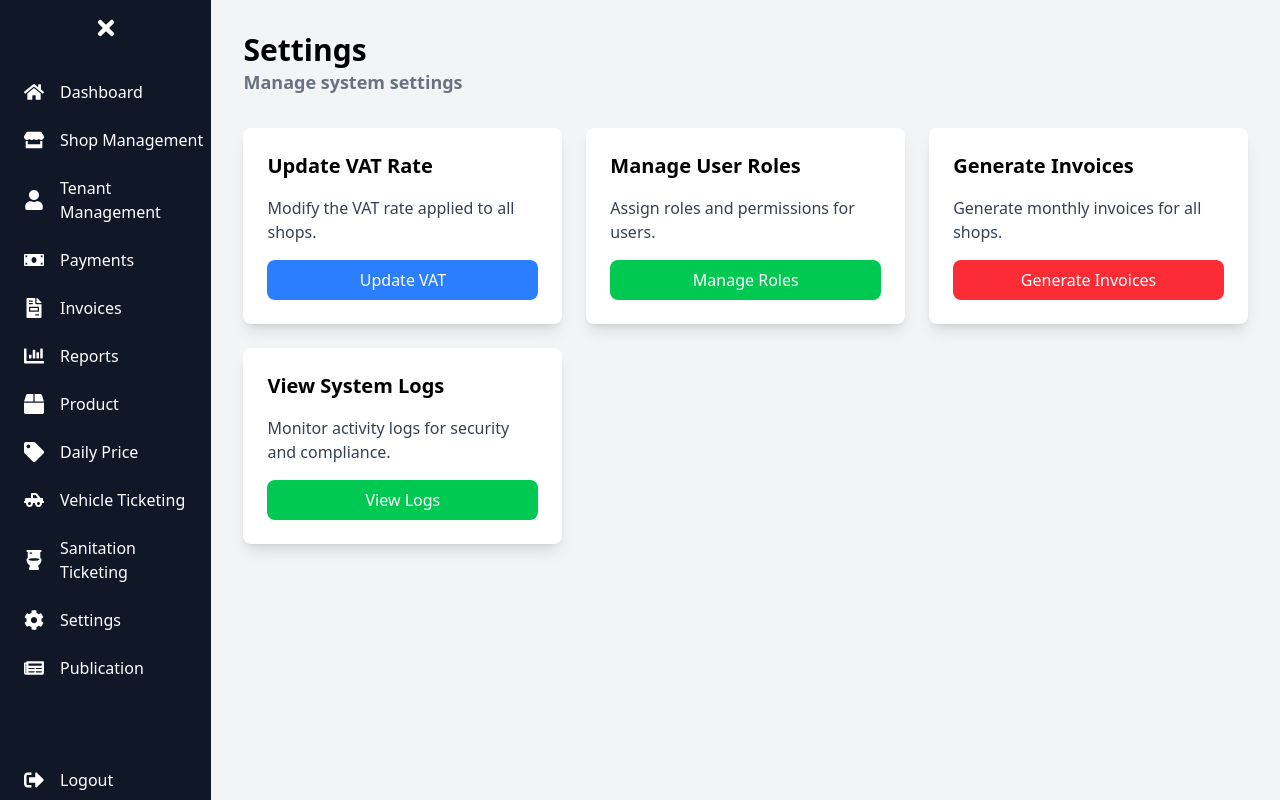
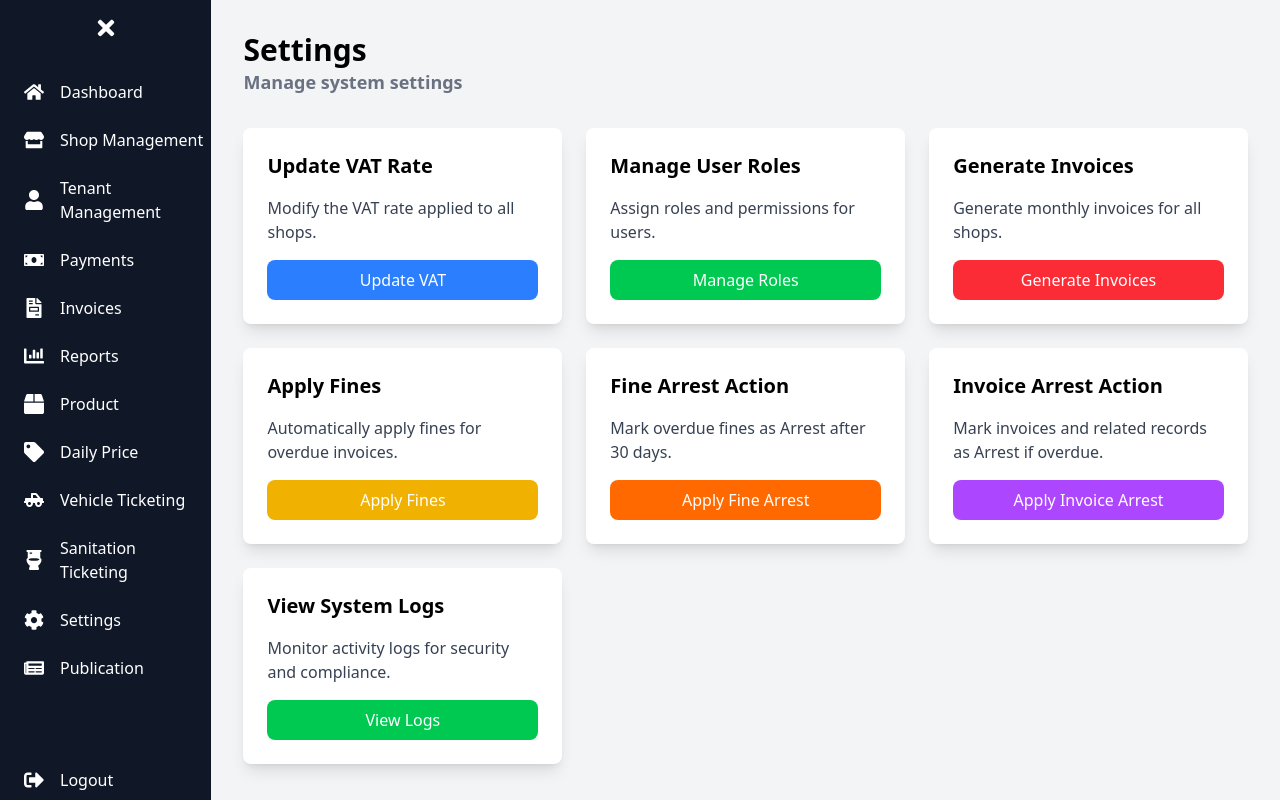
Before and after one commit to RashenThemiya/community, a React (Vite) app in the folder Frontend/: page /settings in a window 1280 px wide. Built offline with nearby package versions, Linux system fonts and the light colour scheme.

Commit message:
Update Setting.jsx

```diff
--- a/Frontend/src/pages/SettingPage/Setting.jsx
+++ b/Frontend/src/pages/SettingPage/Setting.jsx
@@ -2,15 +2,15 @@ import { useState } from "react";
 import { useNavigate } from "react-router-dom";
 import { toast } from "react-toastify";
 import Sidebar from "../../components/Sidebar";
-import api from "../../utils/axiosInstance"; // <-- Use your axios instance
+import api from "../../utils/axiosInstance";
 
 const Setting = () => {
     const navigate = useNavigate();
     const [loading, setLoading] = useState(false);
 
-    // Handle invoice generation
-    const handleGenerateInvoices = async () => {
-        const token = localStorage.getItem("token");
+    const token = localStorage.getItem("token");
+
+    const handleApiCall = async (endpoint, successMsg, errorMsg) => {
         if (!token) {
             toast.error("Unauthorized! Please log in.");
             navigate("/login");
@@ -19,21 +19,29 @@ const Setting = () => {
 
         try {
             setLoading(true);
-            // API call to generate invoices
-            const response = await api.post("/api/generateInvoices/generate-all", {}, {
-                headers: {
-                    Authorization: `Bearer ${token}` // Pass token in headers
-                }
+            const response = await api.post(endpoint, {}, {
+                headers: { Authorization: `Bearer ${token}` }
             });
-            toast.success(response.data.message || "Invoices generated successfully!");
-            console.log("Generated invoices:", response.data.results);
+            toast.success(response.data.message || successMsg);
         } catch (error) {
-            console.error("Error generating invoices:", error);
-            toast.error(error.response?.data?.message || "Failed to generate invoices.");
+            console.error(error);
+            toast.error(error.response?.data?.message || errorMsg);
         } finally {
             setLoading(false);
         }
     };
+
+    const handleGenerateInvoices = () =>
+        handleApiCall("/api/generateInvoices/generate-all", "Invoices generated!", "Failed to generate invoices.");
+
+    const handleApplyFines = () =>
+        handleApiCall("/api/settings/apply-fines", "Fines applied successfully!", "Failed to apply fines.");
+
+    const handleFineArrest = () =>
+        handleApiCall("/api/settings/fine-arrest-action", "Fine arrest applied!", "Failed to apply fine arrest.");
+
+    const handleInvoiceArrest = () =>
+        handleApiCall("/api/settings/invoice-arrest-action", "Invoice arrest applied!", "Failed to apply invoice arrest.");
 
     return (
         <div className="flex flex-col md:flex-row h-screen">
@@ -47,8 +55,9 @@ const Setting = () => {
                     <p className="text-lg text-gray-500">Manage system settings</p>
                 </div>
 
-                {/* Settings Cards */}
+                {/* Settings Grid */}
                 <div className="grid grid-cols-1 sm:grid-cols-2 md:grid-cols-3 lg:grid-cols-3 gap-6">
+
                     {/* Update VAT Rate */}
                     <div className="bg-white p-6 rounded-lg shadow-lg hover:shadow-2xl transition duration-300">
                         <h2 className="text-xl font-semibold mb-4">Update VAT Rate</h2>
@@ -88,6 +97,51 @@ const Setting = () => {
                         </button>
                     </div>
 
+                    {/* Apply Fines */}
+                    <div className="bg-white p-6 rounded-lg shadow-lg hover:shadow-2xl transition duration-300">
+                        <h2 className="text-xl font-semibold mb-4">Apply Fines</h2>
+                        <p className="text-gray-700 mb-4">Automatically apply fines for overdue invoices.</p>
+                        <button
+                            className={`py-2 px-4 rounded-lg text-white w-full ${
+                                loading ? "bg-gray-400 cursor-not-allowed" : "bg-yellow-500 hover:bg-yellow-600"
+                            }`}
+                            onClick={handleApplyFines}
+                            disabled={loading}
+                        >
+                            {loading ? "Processing..." : "Apply Fines"}
+                        </button>
+                    </div>
+
+                    {/* Fine Arrest Action */}
+                    <div className="bg-white p-6 rounded-lg shadow-lg hover:shadow-2xl transition duration-300">
+                        <h2 className="text-xl font-semibold mb-4">Fine Arrest Action</h2>
+                        <p className="text-gray-700 mb-4">Mark overdue fines as Arrest after 30 days.</p>
+                        <button
+                            className={`py-2 px-4 rounded-lg text-white w-full ${
+                                loading ? "bg-gray-400 cursor-not-allowed" : "bg-orange-500 hover:bg-orange-600"
+                            }`}
+                            onClick={handleFineArrest}
+                            disabled={loading}
+                        >
+                            {loading ? "Processing..." : "Apply Fine Arrest"}
+                        </button>
+                    </div>
+
+                    {/* Invoice Arrest Action */}
+                    <div className="bg-white p-6 rounded-lg shadow-lg hover:shadow-2xl transition duration-300">
+                        <h2 className="text-xl font-semibold mb-4">Invoice Arrest Action</h2>
+                        <p className="text-gray-700 mb-4">Mark invoices and related records as Arrest if overdue.</p>
+                        <button
+                            className={`py-2 px-4 rounded-lg text-white w-full ${
+                                loading ? "bg-gray-400 cursor-not-allowed" : "bg-purple-500 hover:bg-purple-600"
+                            }`}
+                            onClick={handleInvoiceArrest}
+                            disabled={loading}
+                        >
+                            {loading ? "Processing..." : "Apply Invoice Arrest"}
+                        </button>
+                    </div>
+
                     {/* System Logs */}
                     <div className="bg-white p-6 rounded-lg shadow-lg hover:shadow-2xl transition duration-300">
                         <h2 className="text-xl font-semibold mb-4">View System Logs</h2>
```
